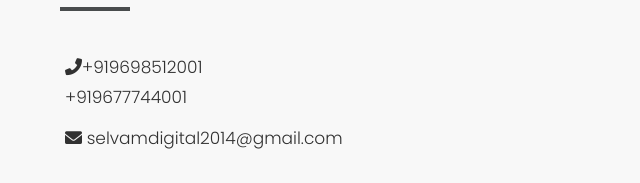
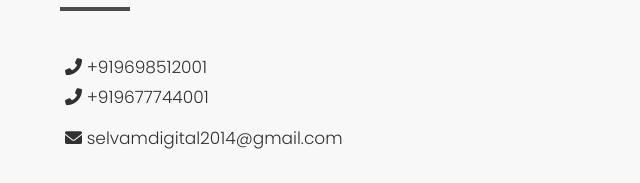
Before and after one commit to JayaSamuthraDevi/studio-website, a plain HTML site: page index.html in a window 1280 px wide. Shown: the part 3710-3893 px from the top of the page, 0-640 px from the left. Drawn offline with Linux system fonts and the light colour scheme.

Commit message:
Update index.html

```diff
--- a/index.html
+++ b/index.html
@@ -215,7 +215,7 @@
                 <h2>contact with me</h2>
               </div>
               <p class="lead">
-                <i class="fas fa-phone-alt"></i>+919698512001<br />+919677744001
+                <i class="fas fa-phone-alt"></i> +919698512001<br /><i class="fas fa-phone-alt"></i> +919677744001
               </p>
               <p class="lead">
                 <i class="fas fa-envelope"></i> selvamdigital2014@gmail.com
```
